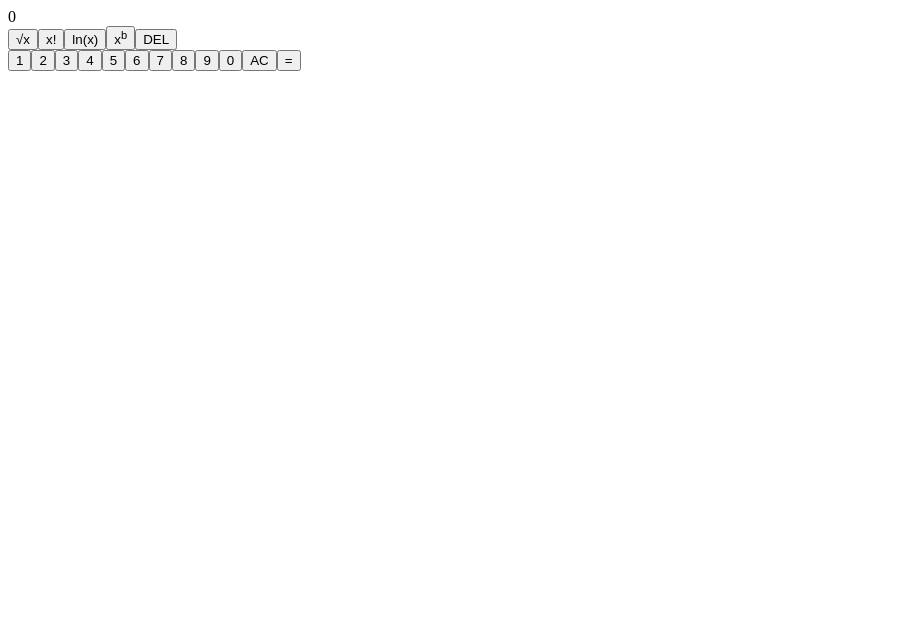
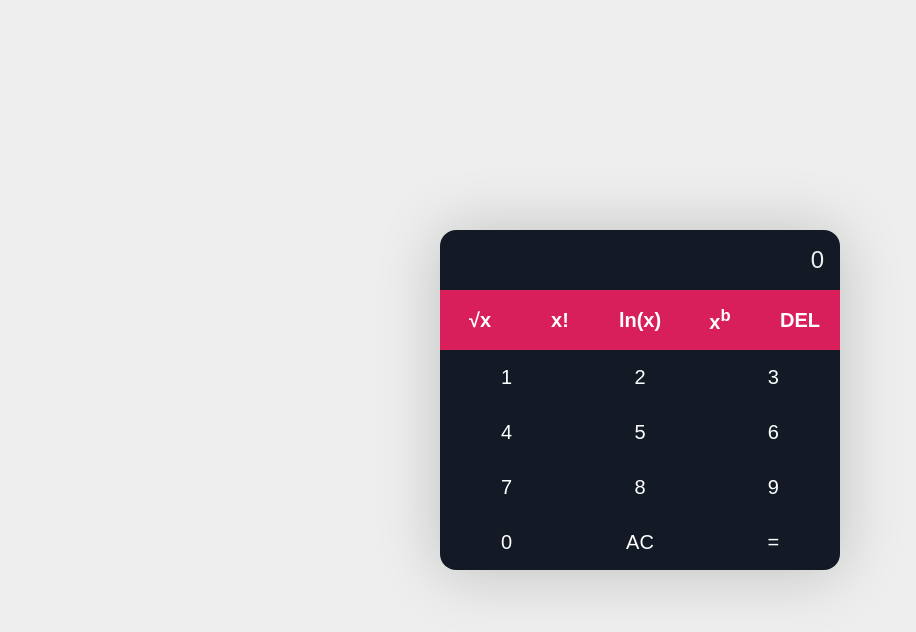
Before and after one commit to pantprakhar04/devops_calculator, a React (Create React App) app: page / in a window 1280 px wide. Shown: the top 632 px of the page, without its empty margins (0-916 px from the left). Built offline with nearby package versions, Linux system fonts and the light colour scheme.

Commit message:
added styling to the calculator app

```diff
--- a/src/App.js
+++ b/src/App.js
@@ -15,7 +15,7 @@
     <div className="App">
       <div className='calculator'>
         <div className='display'>
-          <span>0</span>
+          0
         </div>
 
         <div className='operators'>
--- a/src/index.css
+++ b/src/index.css
@@ -0,0 +1,79 @@
+:root{
+  --primary: #d81e5b;
+  --secondary: #8c38ff;
+  --dark: #131a26;
+  --light: #eee;
+}
+
+* {
+  margin: 0;
+  padding: 0;
+  box-sizing: border-box;
+  font-family: 'Fira Sans', sans-serif;
+}
+
+body {
+  background-color: var(--light);
+}
+
+.App {
+  display: flex;
+  min-height: 100vh;
+  align-items: center;
+  justify-content: center;
+  padding: 16px;
+}
+
+.calculator {
+  width: 100%;
+  max-width: 400px;
+  background-color: #fff;
+  border-radius: 16px;
+  overflow: hidden;
+  box-shadow: 0px 2px 64px rgba(0, 0, 0, 0.2);
+}
+
+.display {
+  padding: 16px;
+  text-align: right;
+  background-color: var(--dark);
+  color: var(--light);
+  font-size: 24px;
+  font-weight: 300;
+}
+
+button {
+  appearance: none;
+  border: none;
+  outline: none;
+  color: #fff;
+  font-size: 20px;
+  padding: 16px;
+  cursor: pointer;
+  transition: 0.4s;
+}
+
+button:hover{
+  opacity: 0.9;
+}
+
+.operators {
+  display: flex;
+}
+
+.operators button {
+  flex: 1 1 0%;
+  background-color: var(--primary);
+  font-weight: 700;
+}
+
+.digits {
+  display: flex;
+  flex-wrap: wrap;
+}
+
+.digits button {
+  flex: 1 1 33.333%;
+  max-width: 33.333%;
+  background-color: var(--dark);
+}
```
